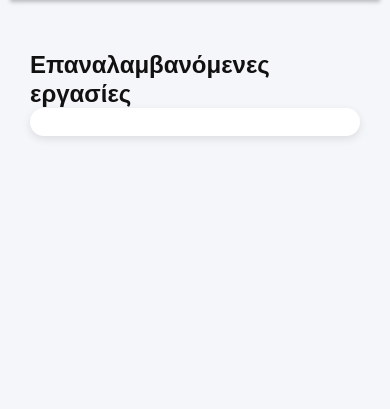
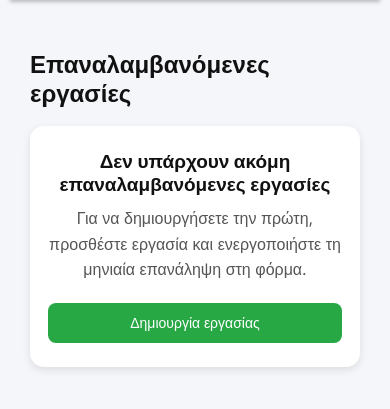
Before and after one commit to simosapergis/accountant-crm, a PHP site: page /recurring_tasks.php in a window 390 px wide. Shown: the part 69-478 px from the top of the page. Run offline with PHP 8.4, Linux system fonts and the light colour scheme; the visitor is signed in with stand-in values (Sample User, id 1); data that the repository does not hold is empty.

Commit message:
Add recurring task empty state

```diff
--- a/ACCOUNTANT_CRM/assets/style.css
+++ b/ACCOUNTANT_CRM/assets/style.css
@@ -85,6 +85,41 @@ body {
     font-size: 24px;
     font-weight: 600;
     margin-bottom: 20px;
+}
+
+.empty-state {
+    background: #fff;
+    border-radius: 14px;
+    box-shadow: 0 3px 8px rgba(0,0,0,0.10);
+    margin: 18px 0 20px;
+    padding: 32px 24px;
+    text-align: center;
+}
+
+.empty-state h3 {
+    margin: 0 0 10px;
+    font-size: 19px;
+}
+
+.empty-state p {
+    color: #555;
+    line-height: 1.6;
+    margin: 0 auto 20px;
+    max-width: 560px;
+}
+
+.empty-state .btn {
+    justify-content: center;
+}
+
+@media (max-width: 768px) {
+    .empty-state {
+        padding: 24px 18px;
+    }
+
+    .empty-state .btn {
+        width: 100%;
+    }
 }
 
 /* ----------------------------------------------------
--- a/ACCOUNTANT_CRM/recurring_tasks.php
+++ b/ACCOUNTANT_CRM/recurring_tasks.php
@@ -14,6 +14,13 @@ require __DIR__ . '/includes/header.php';
 ?>
 <div class="page-container">
     <h2>Επαναλαμβανόμενες εργασίες</h2>
+    <?php if ($result->num_rows === 0): ?>
+        <section class="empty-state" aria-labelledby="recurring-empty-title">
+            <h3 id="recurring-empty-title">Δεν υπάρχουν ακόμη επαναλαμβανόμενες εργασίες</h3>
+            <p>Για να δημιουργήσετε την πρώτη, προσθέστε εργασία και ενεργοποιήστε τη μηνιαία επανάληψη στη φόρμα.</p>
+            <a href="task_form.php" class="btn btn-primary">Δημιουργία εργασίας</a>
+        </section>
+    <?php else: ?>
     <div class="table-wrapper"><table>
         <thead><tr><th>Πελάτης</th><th>Τίτλος</th><th>Ημέρα</th><th>Έναρξη</th><th>Αμοιβή</th><th>Κατάσταση</th><th>Εργασίες</th><th>Ρυθμίσεις</th></tr></thead>
         <tbody>
@@ -31,5 +38,6 @@ require __DIR__ . '/includes/header.php';
         <?php endwhile; ?>
         </tbody>
     </table></div>
+    <?php endif; ?>
 </div>
 <?php require __DIR__ . '/includes/footer.php'; ?>
```
Also changed, not shown: docs/crm-specs/evidence/w02-route-review.md (+14 -0 lines), docs/crm-specs/implementation-status.md (+12 -0 lines), tests/integration/W06RecurringTasksTest.php (+15 -0 lines).
